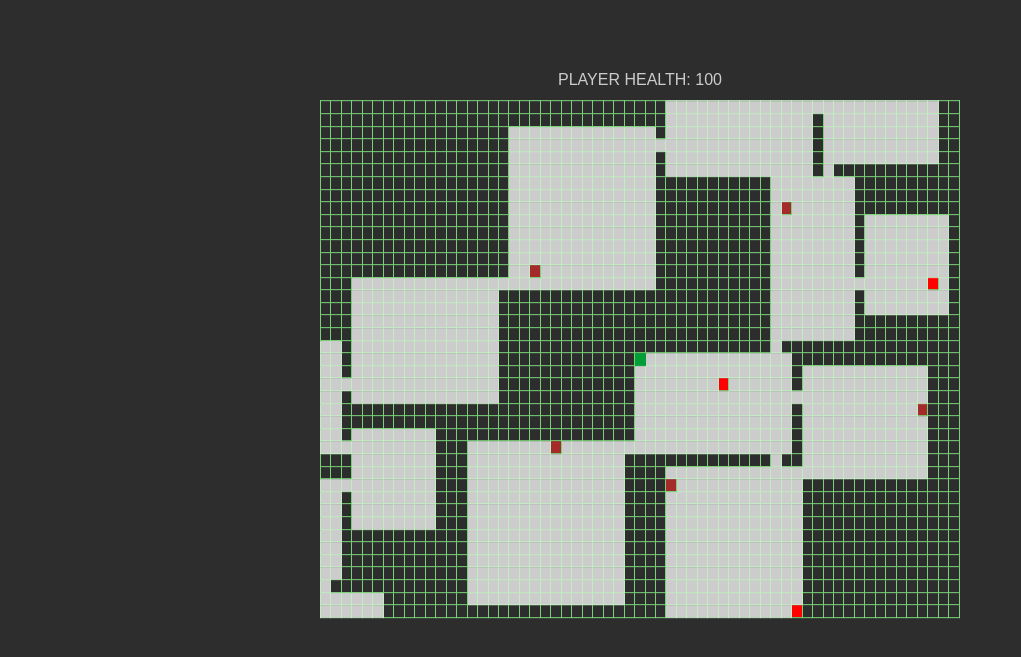
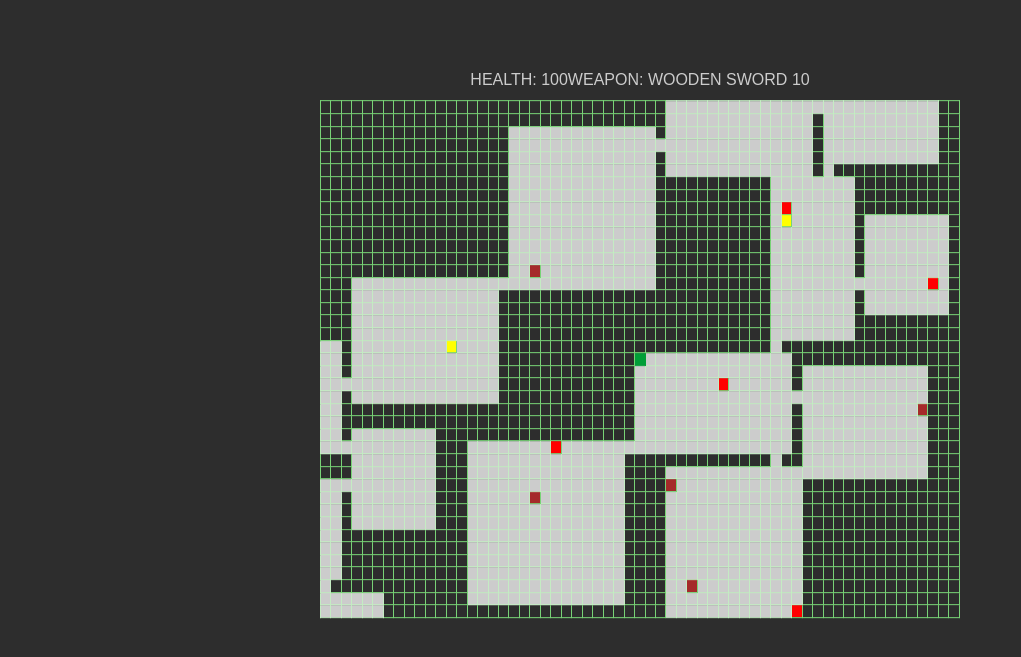
Before and after one commit to thepeted/dungeon-crawler, a React app: page / in a window 1280 px wide. Shown: the part 61-718 px from the top of the page, without its empty margins (0-1021 px from the left). Built offline with nearby package versions, Linux system fonts and the light colour scheme.

Commit message:
add weapons

```diff
--- a/src/actions/index.js
+++ b/src/actions/index.js
@@ -1,4 +1,4 @@
-import { ADD_HEALTH, PLAYER_MOVE } from '../constants/action-types';
+import { ADD_HEALTH, PLAYER_MOVE, ADD_WEAPON } from '../constants/action-types';
 
 function playerMove(player, newCoords) {
   return {
@@ -13,6 +13,13 @@ function addHealth() {
   }
 }
 
+function addWeapon(weapon){
+  return {
+    type: ADD_WEAPON,
+    payload: { weapon }
+  }
+}
+
 //a thunk!
 export default (vector) => {
   return (dispatch, getState) => {
@@ -21,19 +28,23 @@ export default (vector) => {
     let [ vectorX, vectorY ] = vector; //get direction modifier
     let newPosition = [vectorX + x, vectorY + y]; //define where we're moving to
     let player = state.game.entities[y][x];
-    let destination = state.game.entities[y + vectorY][x + vectorX].type; //whats in the cell we're heading to
+    let destination = state.game.entities[y + vectorY][x + vectorX]; //whats in the cell we're heading to
 
-    switch(destination){
+    switch(destination.type){
       case 'floor':
-        dispatch(playerMove(player, newPosition));
+        dispatch(playerMove(player ,newPosition));
         break
       case 'potion':
         dispatch(addHealth());
-        dispatch(playerMove(player,newPosition));
+        dispatch(playerMove(player ,newPosition));
+        break
+      case 'weapon':
+        dispatch(addWeapon(destination));
+        dispatch(playerMove(player ,newPosition));
+        break
       default:
         return //do nothing
     }
   }
 
-
 }
--- a/src/bin/map-creator.js
+++ b/src/bin/map-creator.js
@@ -117,21 +117,37 @@ export default () => {
 
 
   let enemies = [];
-  for (let i = 0; i < 5; i++) {
+  for (let i = 0; i < 7; i++) {
     enemies.push({
       type: 'enemy',
       health: 100
     });
   }
 
-  let entityCollection = []
-
   let potions = [];
-  for (let i = 0; i < 3; i++) {
+  for (let i = 0; i < 5; i++) {
     potions.push({ type: 'potion' });
   }
 
-  entityCollection.push(potions, enemies);
+  let weapons = [
+    {
+      type: 'weapon',
+      name: 'Steel Sword',
+      damage: 15
+    },
+    {
+      type: 'weapon',
+      name: 'BattleAxe',
+      damage: 25
+    },
+    {
+      type: 'weapon',
+      name: 'BattleAxe',
+      damage: 30
+    }
+  ];
+
+  let entityCollection = [potions, enemies, weapons];
 
   entityCollection.forEach(entities => {
     while(entities.length){
--- a/src/constants/action-types.js
+++ b/src/constants/action-types.js
@@ -1,2 +1,3 @@
 export const ADD_HEALTH = 'ADD_HEALTH';
+export const ADD_WEAPON = 'ADD_WEAPON';
 export const PLAYER_MOVE = 'PLAYER_MOVE';
--- a/src/containers/game.js
+++ b/src/containers/game.js
@@ -31,7 +31,10 @@ class Game extends Component {
 
     return (
       <table>
-        <caption>Player Health: {this.props.game.playerHealth}</caption>
+        <caption>
+          Health: {this.props.game.playerHealth}
+          Weapon: {this.props.game.playerWeapon.name} {this.props.game.playerWeapon.damage}
+        </caption>
         <tbody>
         {
           this.props.game.entities.filter((row, i) => i >= top && i <= bottom)
--- a/src/reducers/game.js
+++ b/src/reducers/game.js
@@ -1,32 +1,34 @@
 import _ from 'lodash'
 import createLevel from '../bin/map-creator';
 import { STARTING_ROOM_POSITION } from '../constants/settings';
-import { PLAYER_MOVE, ADD_HEALTH } from '../constants/action-types'
+import { PLAYER_MOVE, ADD_HEALTH, ADD_WEAPON } from '../constants/action-types'
 
 
 let initialState = {
   entities: createLevel(),
   playerPosition: STARTING_ROOM_POSITION,
-  playerHealth: 100
+  playerHealth: 100,
+  playerWeapon: {
+    name: 'Wooden Sword',
+    damage: 10
+  }
 }
 
 export default (state = initialState, action) => {
   switch(action.type) {
     case PLAYER_MOVE:
-
-      let [ x, y ] = state.playerPosition.slice(0); //get current location
-      // let [ vectorX, vectorY ] = action.payload; //get modifier
-      // let newPosition = [vectorX + x, vectorY + y]; //define where we're moving to
-      let newPosition = action.payload.newCoords;
+      let [ x, y ] = state.playerPosition.slice(0); //cache current location
+      let [ destX, destY ] = action.payload.newCoords; //cache destination
       let entities = _.cloneDeep(state.entities);
-      entities[newPosition[1]][newPosition[0]] = action.payload.player; //move the player
+      entities[destY][destX] = action.payload.player; //move the player to dest
       entities[y][x] = { type: 'floor' } // replace current location with a floor tile
-
-      return Object.assign({}, state, {playerPosition: newPosition}, { entities })
-
+      return Object.assign({}, state, {playerPosition: [ destX, destY ]}, { entities })
     case ADD_HEALTH:
       return Object.assign({},state,{playerHealth: state.playerHealth + 20})
     default:
       return state;
+    case ADD_WEAPON:
+    console.log(action.payload.weapon)
+      return Object.assign({}, state, {playerWeapon: action.payload.weapon})
   }
 }
--- a/src/styles/main.sass
+++ b/src/styles/main.sass
@@ -41,3 +41,6 @@ td
 
 .potion
   background: red
+
+.weapon
+  background: yellow
```
Also changed, not shown: README.md.
